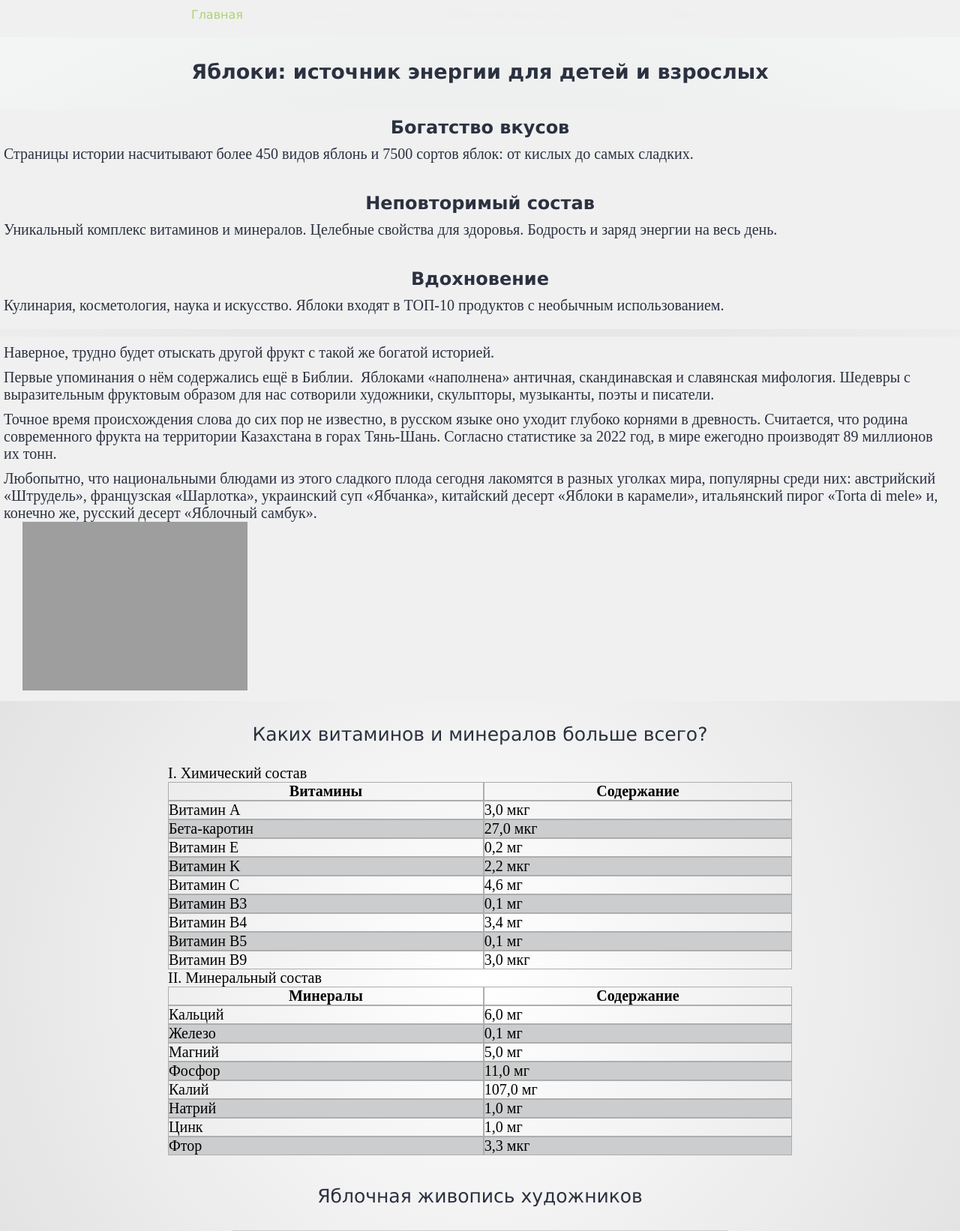
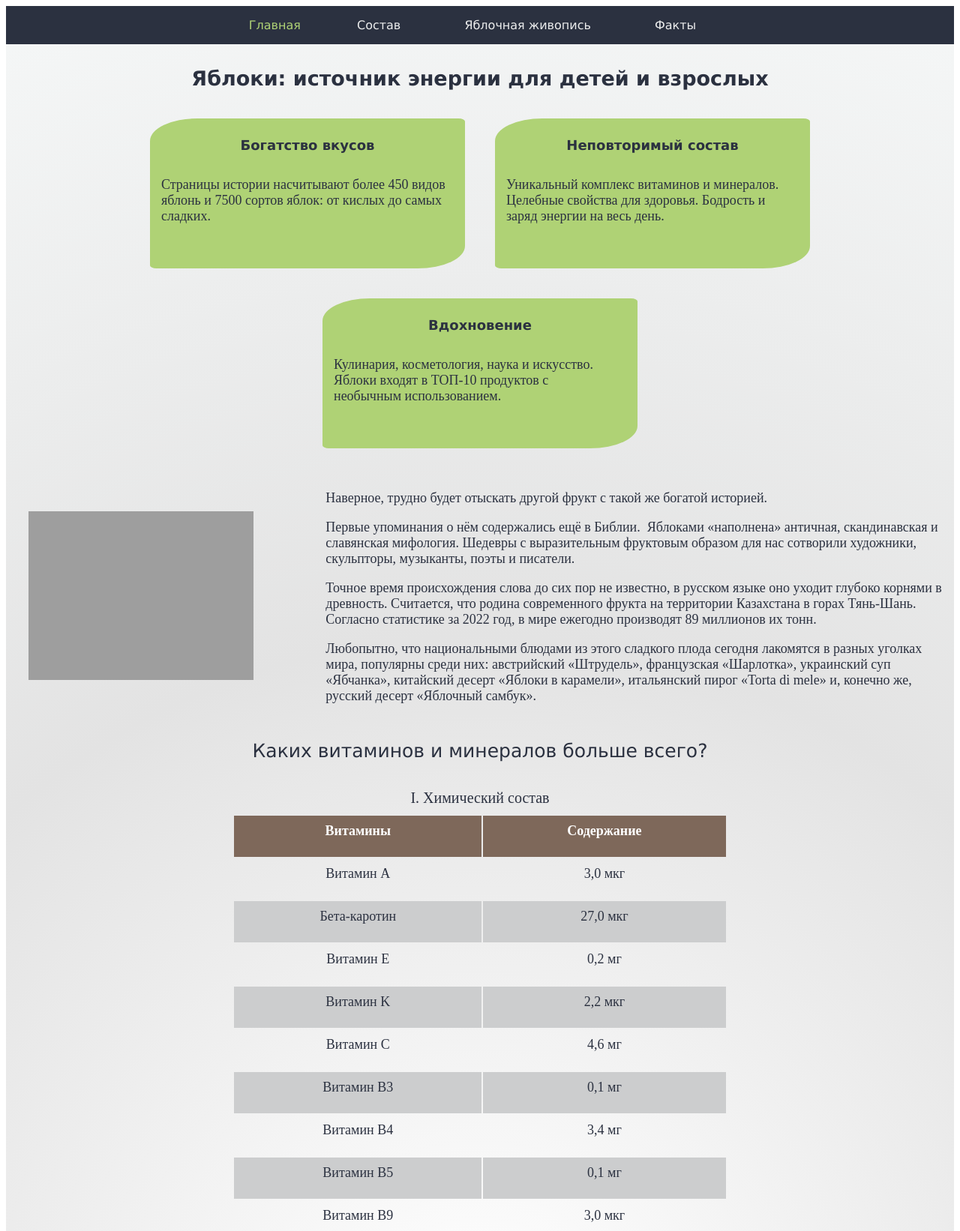
Before and after one commit to ITJ66/tj, a PHP site: page / in a window 1280 px wide. Shown: the top 1642 px of the page at 75% size. Run offline with PHP 8.4, Linux system fonts and the light colour scheme; grey boxes are pictures that could not be loaded.

Commit message:
Update 1.css

```diff
--- a/1.css
+++ b/1.css
@@ -1,10 +1,58 @@
 <style>
 
 body {
+  margin: 0;
+  align-items: center;
+  justify-content: center;
+}
+
+
+section {
+        display: flex; /*каждый flex-элемент будет занимать одинаковое количество места в flex-контейнере*/
+		width: 98%;
+		justify-content: center;
+		flex-wrap: wrap;
+      }
+
+article {
+    flex: 1 400px;
+	/*border: solid 3px;*/
+	margin: 20px;
+}
+
+
+
+p {
+  text-align: left;
+  font-size: 18px;
+  margin-left: 5px;
+  margin-right: 15px;
+  color: #2B3140;
+}
+
+h1 {
+  font-size: 27px;
+  text-align: center;
+  font-family: Verdana;
+  color: #2B3140;
+  margin-top: 30px;
+  margin-bottom: 5px;
+}
+
+h2 {
+  text-align: center;
+  font-size: 18px;
+  margin-top: 5px;
   font-family: Verdana, sans-serif;
-font-size: 20px;
-margin: 0;
-padding: 0;
+  color: #2B3140;
+  background: #AFD275;
+  height: 35px;
+}
+
+li {
+  text-align: left;
+  margin-left: 5px;
+  margin-right: 15px;
   color: #2B3140;
 }
 
@@ -15,27 +63,139 @@ nav ul li {
 	}
 nav a {
 	display: block;
-	padding: 0 40px;
+	padding: 0 10px;
 	font-size: 16px;
-	line-height: 40px;
+	line-height: 5px;
 	text-decoration: none;
 	color: #EDEEEE;
 }
 nav a:hover {
     text-decoration: underline;
 	color: #AFD275;
-
 }
 
 
-/* полоска с заголовком Н1 */
 .header {
 background-color: #2B3140;
 color: #ffffff;
 text-align: center;
-padding: 10px; /* ширина полоски */
 font-family: Verdana, sans-serif;
-font-size: 20px;
+}
+
+.container {
+  display: flex;
+  width: 100%;
+  flex-wrap: wrap;
+  /* border: solid #5B6DCD 1px;/* рамка для проверки */
+
+}
+
+.height {
+	height: 50px;
+}
+
+
+.centrirovanie{
+display: flex;
+width: 98%;
+justify-content: center;
+align-items: center;
+margin-top: 0px;
+
+}
+
+.articleN {
+        padding: 10px;
+        margin: 20px;
+		height: 180px;
+		max-width: 400px;
+        background: #AFD275;
+		border-radius: 15% 2%;  /*закругляшки*/
+      }
+
+
+
+.containerH {
+  display: flex;
+  flex-wrap: wrap;
+  flex-flow: row wrap;
+ /* border: solid 5px #5B6DCD; /* рамка для проверки */
+
+}
+
+.centrirovanieH {
+display: flex;
+justify-content: center;
+align-items: center;
+}
+
+
+
+.th1 {
+  color: #2B3140;
+  text-align: left;
+  background-color: #AFD275;
+  height: 45px;
+  margin-right: 20px;
+  padding-left: 10px;
+  padding-top: 10px;
+
+}
+
+.td1  {
+color: #2B3140;
+text-align: left;
+}
+
+.container1 {
+  display: flex;
+  flex-wrap: wrap;
+  /* border: solid #5B6DCD 1px;/* рамка для проверки */
+
+}
+.centrirovanie1{
+display: flex;
+justify-content: left;
+align-items: left;
+}
+
+.container2 {
+  display: flex;
+  flex-wrap: wrap;
+  /* border: solid #5B6DCD 1px;/* рамка для проверки */
+
+}
+.centrirovanie2{
+display: flex;
+justify-content: left;
+align-items: left;
+}
+
+.container3 {
+  display: flex;
+  flex-wrap: wrap;
+  /* border: solid #5B6DCD 1px;/* рамка для проверки */
+
+}
+.centrirovanie3{
+display: flex;
+justify-content: left;
+align-items: left;
+}
+
+.container-table1 {
+width: 98%; /* Относительная ширина контейнера */
+margin: 0 auto; /* Центрирование */
+font-size: 18px;
+flex-wrap: wrap;
+}
+
+.table1 {
+  width: auto;
+  border-style: none;
+  border-collapse: collapse;
+  color: #2B3140;
+  flex-wrap: wrap;
 }
 
 .footer {
@@ -43,36 +203,59 @@ background-color: #7E685A;
 color: #2B3140;
 text-align: center;
 padding: 10px; /* ширина полоски */
+
 font-family: Verdana, sans-serif;
 font-size: 20px;
 }
 
 
-p {
-  font-size: 20px;
-  text-align: left;
-  margin-left: 5px;
-  margin-right: 15px;
-  padding-top: 10px;
-  color: #2B3140;
+.article1 {
+	    margin-bottom: 18px;
+        padding: 10px;
+		max-width: 400px;
+	    border-radius: 20% 2%;  /*закругляшки*/
+		vertical-align: top;
+		height: 350px;
       }
 
-h1 {
-
-  font-size: 27px;
-  text-align: center;
-  font-family: Verdana;
-  color: #2B3140;
-  margin-top: 30px;
-  margin-bottom: 5px;
+.aside, .main {
+  width: 100%;
+  min-height: 1px;
 }
 
-h2 {
-  text-align: center;
-  margin-top: 20px;
-  font-family: Verdana, sans-serif;
-  color: #2B3140;
+
+
+
+
+
+@media (min-width: 320px) {
+  .aside {
+    flex: 0 0 33.333333%;
+    order: 1;
   }
+  .main {
+    flex: 0 0 66.666667%;
+    order: 2;
+  }
+}
+
+@media (min-width: 1400px) {
+  .aside {
+    flex: 0 0 25%;
+    max-width: 25%;
+	order: 1;
+  }
+  .main {
+    flex: 0 0 75%;
+	order: 2;
+  }
+}
+
+
+
+
+
+/* ЦЕНТРИРОВАНИЕ ТАБЛИЦЫ */
 
 .zag {
   text-align: center;
@@ -82,41 +265,66 @@ h2 {
   font-family: Verdana, sans-serif;
   color: #2B3140;
   height: 30px;
+}
+
+.container-table {
+width: 65%; /* Относительная ширина контейнера */
+margin: 0 auto; /* Центрирование */
+padding-bottom: 10px;
+}
+
+.table {
+  max-width: 950px;
+  width: 80%;
+  font-size: 18px;
+  border-style: none;
+  border-collapse: collapse;
+  color: #2B3140;
+  margin: 0 auto; /* Центрирование */
 
 }
 
-section {
-        display: flex; /*каждый flex-элемент будет занимать одинаковое количество места в flex-контейнере*/
-      }
-article {
-        padding: 10px;
-        margin: 10px;
-        background: #AFD275;
-		border-radius: 20% 2%;  /*закругляшки*/
+.th  {
+  border: #adadad;
+  color: #2B3140;
+  text-align: center;
+  background-color: #7E685A;
+  color: #ffffff;
+  padding-left: 10px;
+  padding-right: 10px;
+  padding-top: 10px;
+  padding-bottom: 5px;
 }
 
-.container {
-box-sizing: border-box;
-/*border: solid #5B6DCD 10px;/* рамка для проверки */
-width: 100%; /* Относительная ширина контейнера */
-height: 100%; /* Относительная высота контейнера */
-margin: 0 auto; /* Центрирование */
-background-color: #f0f0f0;
-padding: 0px; /* узость - отступы контента контейнера слева и справа */
-padding-bottom: 10px;
+.ya4eiki {
+ height: 40px;
 }
 
-.content {
-padding: 10px;
+
+.td  {
+border: #adadad;
 color: #2B3140;
+text-align: center;
+padding-left: 10px;
+padding-top: 10px;
+padding-right: 10px;
+padding-bottom: 5px;
 }
 
-@media screen and (max-width: 768px) { /* Медиа-запрос для адаптации на мобильных устройствах */
+.zag-table {
+  text-align: center;
+  margin-bottom: 10px;
+  margin-top: 10px;
+  color: #2B3140;
+  font-size: 20px;
+}
 
 .container {
 width: 100%; /* Уменьшение ширины контейнера */
 }
 }
+
+
 
 
 /*слайдер*/
@@ -150,7 +358,6 @@ width: 100%; /* Уменьшение ширины контейнера */
    left: 50%;
    transform: translateX(-50%); /* перемещает элемент горизонтально в 2D-плоскости - влево + вправо 0 не перемещает. */
    display: flex; /* Элемент ведет себя как элемент уровня блока и размещает свое содержимое в соответствии с моделью flexbox.*/
-
 }
 
 
@@ -206,101 +413,23 @@ input[name="r"] {
 
 #r4:checked ~ .s1 {
    margin-left: -75%;
-
 }
 
 
-
-.content-box {
-  column-gap: 100px; /*расстояние между столбцами*/
-  column-count: 3; /*количество столбцов*/
-  column-rule: dotted 4px #AFD275; /*точки, толщина, цвет*/
-  padding-left: 10px;
-  padding-right: 15px;
-  font-size: 20px;
-  margin-top: 20px;
-  color: #2B3140;
-  width: 90%; margin: 0 auto;
+.markers li::marker {
+	color: #AFD275;
 }
 
 
-.text {
-  color: #2B3140;
-  font-size: 25px;
-  column-span: 1;
-  /*column-span: all;*/
-  background-color: #AFD275;
-  color: #2B3140;
-  padding: 10px;
-  text-align: left;
-}
-
-.text1 {
-  margin-top: 10px;
-}
-
-
-
-.text-content {
-  font-size: 20px;
-  text-align: left;
-  padding-left: 10px;
-}
-
-.markers li::marker {
-	color: #AFD275;
-	font-size: 20px;
-	color: #2B3140;
-
-}
 .txt {
   font-size: 20px;
   text-align: left;
   padding-left: 20px;
   color: #2B3140;
-
 }
 
 .ul-txt {
 	padding-top: 10px;
 }
 
-
-
-
-
-
-
-/* ЦЕНТРИРОВАНИЕ ТАБЛИЦЫ */
-
-.container-table {
-width: 65%; /* Относительная ширина контейнера */
-margin: 0 auto; /* Центрирование */
-padding-bottom: 10px;
-}
-
-
-
-.table {
-  width: 950px;
-  border: solid 1px #adadad;
-  font-size: 20px;
-  border-style: none;
-  border-collapse: collapse;
-
-}
-
-
-
-
-.th  {
-  border: solid 1px #adadad;
-
-}
-
-
-.td  {
-border: solid 1px #adadad;
-}
-
 </style>
```
Lines whose indentation alone changed are shown as unchanged.
